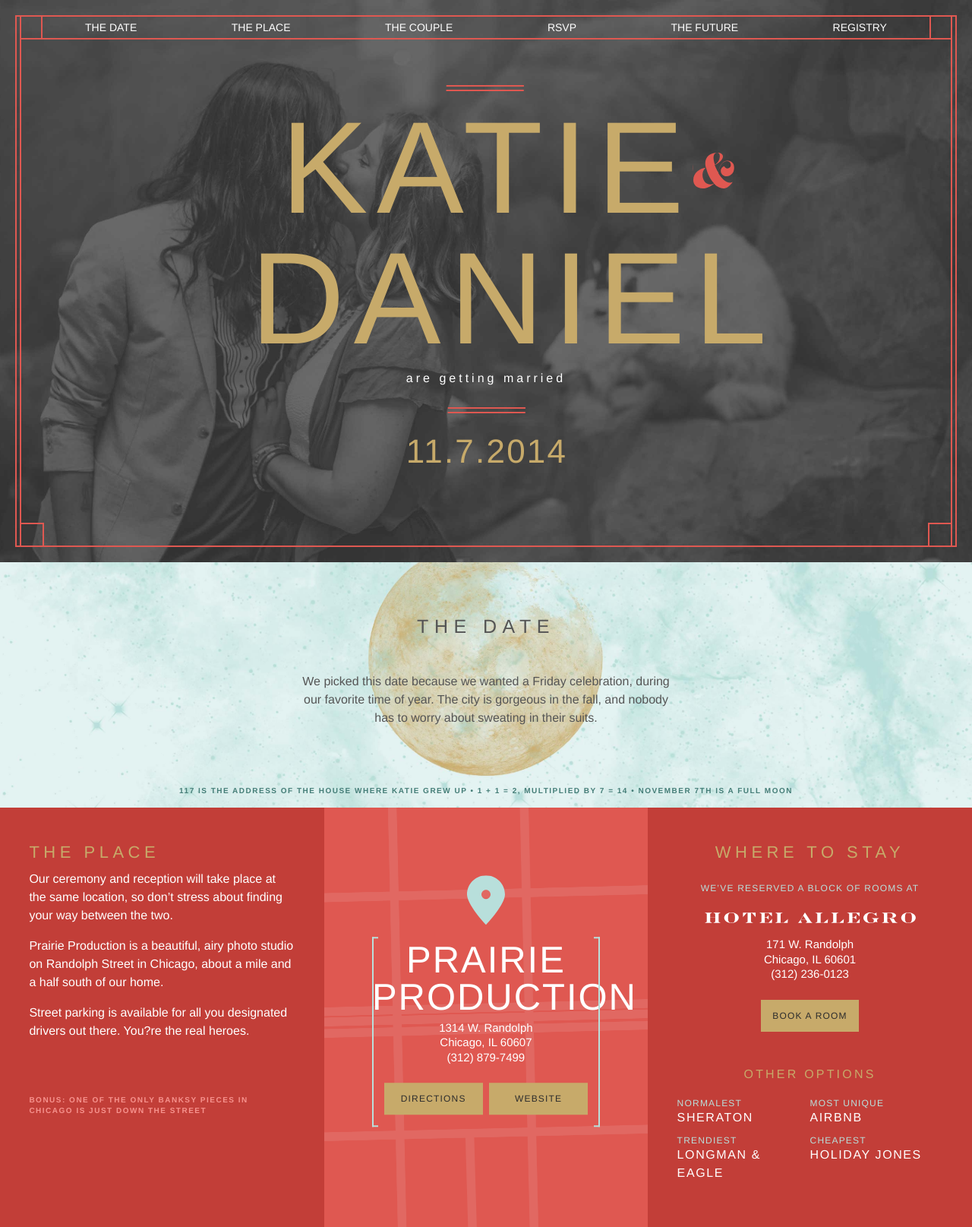
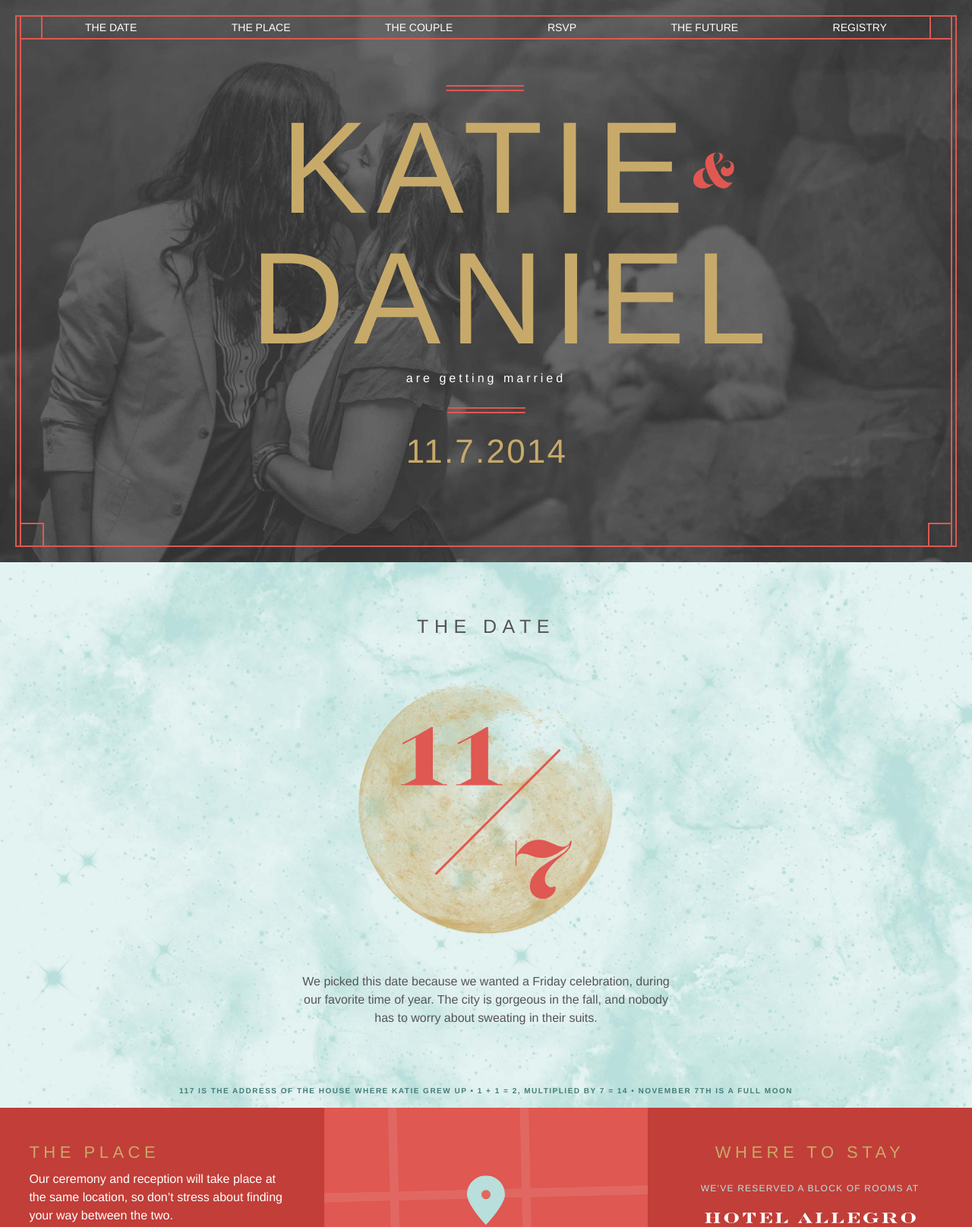
Before and after one commit to danwleu/wedding, a PHP site: page / in a window 1280 px wide. Shown: the top 1615 px of the page at 76% size. Run offline with PHP 8.4, Linux system fonts and the light colour scheme; some libraries are stand-ins or nearby versions; some web fonts are replaced.

Commit message:
Date svg/updates

```diff
--- a/assets/css/application.css
+++ b/assets/css/application.css
@@ -632,6 +632,15 @@ button.btn {
   background: #b8dfdb url('/assets/images/bg-date.jpg?1412806460') no-repeat center center;
   background-size: cover;
 }
+.date h2 {
+  margin-bottom: 120px;
+}
+.date .date-svg {
+  width: 225px;
+  height: 227px;
+  margin: 0 auto 96px;
+  background: url('/assets/images/the-date.svg?1413327554') no-repeat;
+}
 .date .intro {
   font-size: 16px;
   font-size: 1rem;
--- a/assets/sass/base/_images.scss
+++ b/assets/sass/base/_images.scss
@@ -1,5 +1,6 @@
 
 $ampersand: image-url("ampersand.svg");
+$the-date: image-url("the-date.svg");
 $marker: image-url("marker.svg");
 $hotel-allegro: image-url("hotel-allegro.svg");
 
--- a/assets/sass/sections/_date.scss
+++ b/assets/sass/sections/_date.scss
@@ -4,6 +4,17 @@
   text-align: center;
   background: $lt-green $bg-date no-repeat center center;
   background-size: cover;
+
+  h2 {
+    margin-bottom: $base*5;
+  }
+
+  .date-svg {
+    width: 225px;
+    height: 227px;
+    margin: 0 auto $base*4;
+    background: $the-date no-repeat;
+  }
 
   .intro {
     @include font-size(16px);
--- a/views/date.php
+++ b/views/date.php
@@ -1,5 +1,6 @@
 <section id="date" class="date section">
   <h2>The Date</h2>
+  <div class="date-svg"></div>
   <p class="intro">We picked this date because we wanted a Friday celebration, during our favorite time of year. The city is gorgeous in the fall, and nobody has to worry about sweating in their suits.</p>
   <p class="note">117 is the address of the house where katie grew up &#8226; 1 + 1 = 2, multiplied by 7 = 14 &#8226; November 7th is a full moon</p>
 </section>
--- a/views/header.php
+++ b/views/header.php
@@ -16,7 +16,7 @@
 
       <nav class="main-nav">
         <ul>
-          <li><a href="#the-date">The Date</a></li>
+          <li><a href="#date">The Date</a></li>
           <li><a href="#place">The Place</a></li>
           <li><a href="#couple">The Couple</a></li>
           <li><a href="#rsvp">RSVP</a></li>
```
Also changed, not shown: assets/images/the-date.svg (added).
